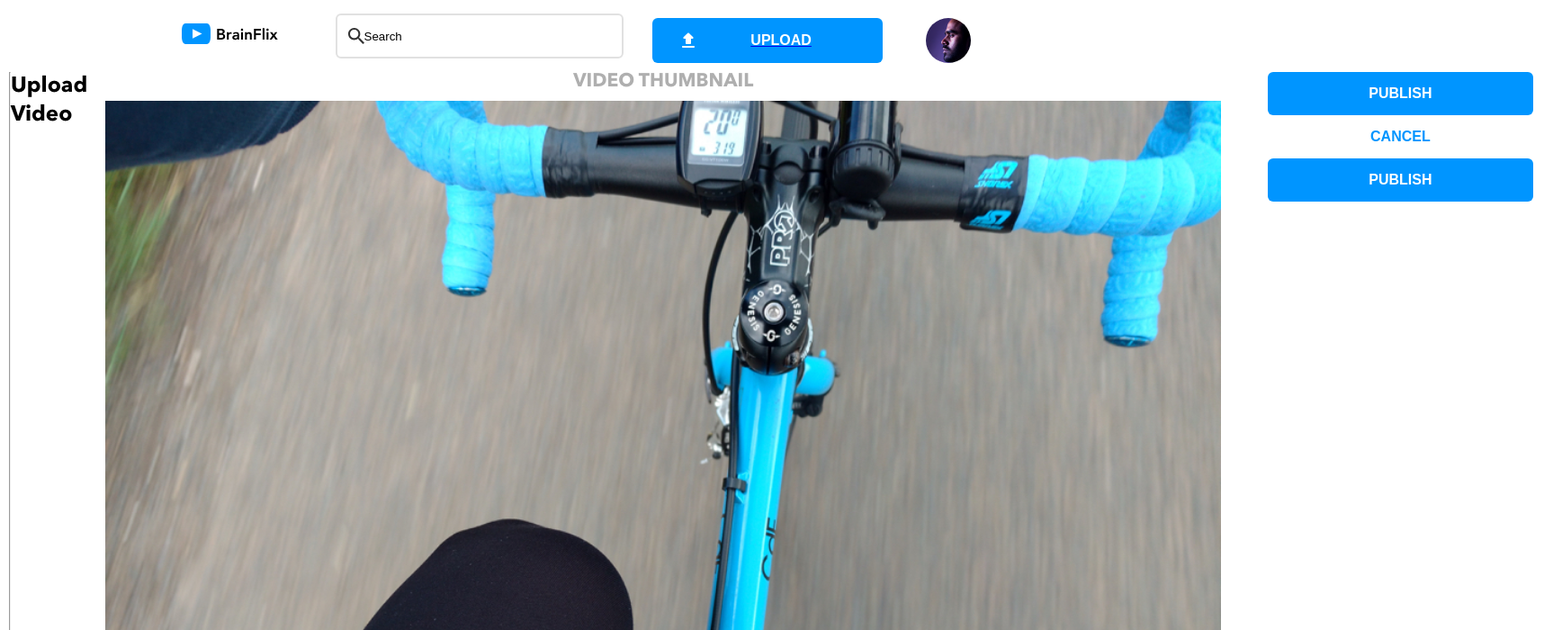
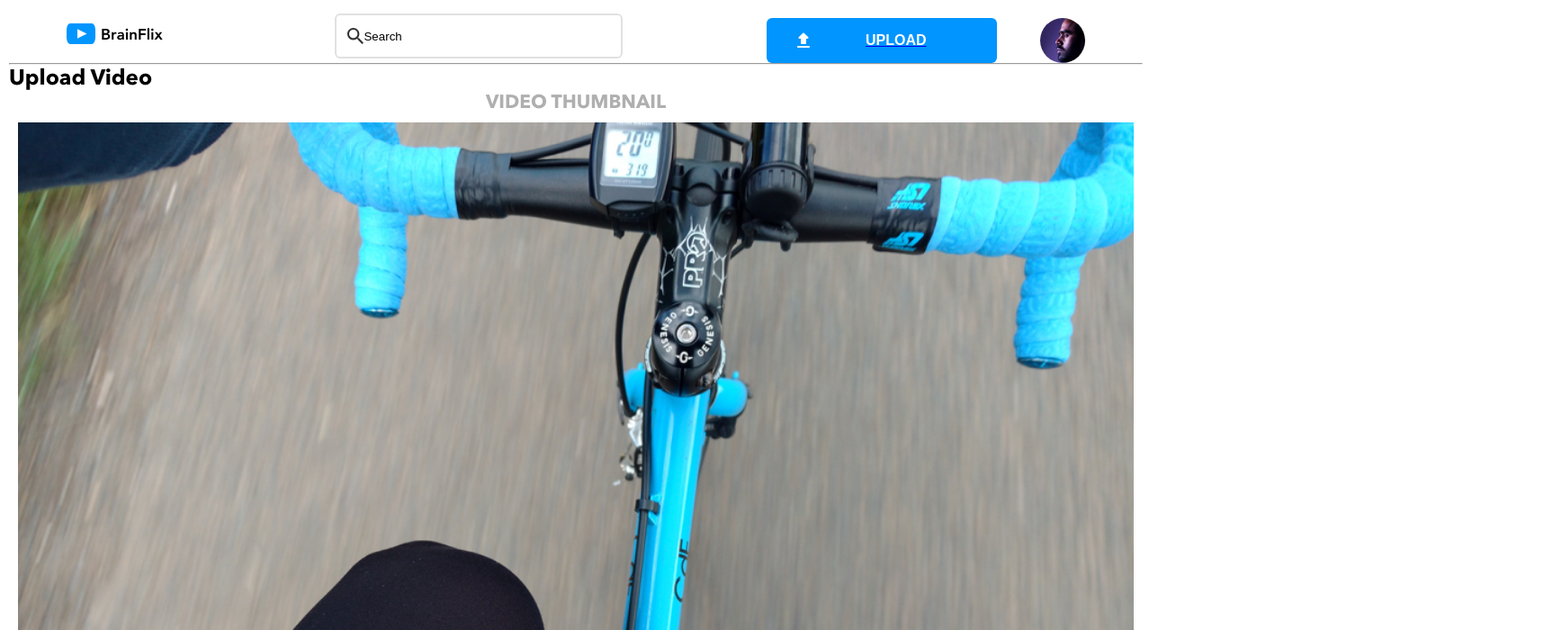
Before and after one commit to TyroneKong/Brainflix, a React (Create React App) app in the folder brainflix/: page /video in a window 1280 px wide. Shown: the top 700 px of the page at 90% size, 1736 px wide, since content can reach past the window. Built offline with nearby package versions, Linux system fonts and the light colour scheme.

Commit message:
hide second publish button on mobile and tablet

```diff
--- a/brainflix/src/pages/Upload/Upload.js
+++ b/brainflix/src/pages/Upload/Upload.js
@@ -10,36 +10,37 @@ class Upload extends React.Component {
         <div className="upload__header">
           <Header />
         </div>
-        <div className="upload">
-          <hr className="divider"></hr>
-          <div className="upload__heading-container">
-            <h1 className="upload__heading">Upload Video</h1>
+        <hr className="divider"></hr>
+
+        <div className="uploader">
+          <div className="uploader__heading-container">
+            <h1 className="uploader__heading">Upload Video</h1>
           </div>
-          <div className="upload__container">
-            <div className="upload__thumbnail">
-              <h2 className="upload__thumbnail-heading">VIDEO THUMBNAIL</h2>
+          <div className="uploader__container">
+            <div className="uploader__thumbnail">
+              <h2 className="uploader__thumbnail-heading">VIDEO THUMBNAIL</h2>
               <img
-                className="upload__thumbnail-image"
+                className="uploader__thumbnail-image"
                 src={thumbnailImage}
                 alt="bicycle handlebars"
               ></img>
             </div>
-            <form className="upload__form">
-              <div className="upload__input-container">
-                <label className="upload__input-label">
+            <form className="uploader__form">
+              <div className="uploader__input-container">
+                <label className="uploader__input-label">
                   TITLE YOUR VIDEO
                   <input
-                    className="upload__input"
+                    className="uploader__input"
                     placeholder="Add a title to your video"
                   ></input>
                 </label>
               </div>
 
-              <div className="upload__textarea-container">
-                <label className="upload__textarea-label">
+              <div className="uploader__textarea-container">
+                <label className="uploader__textarea-label">
                   ADD A VIDEO DESCRIPTION
                   <textarea
-                    className="upload__textarea"
+                    className="uploader__textarea"
                     placeholder="Add a description to your video"
                   ></textarea>
                 </label>
@@ -47,10 +48,10 @@ class Upload extends React.Component {
             </form>
           </div>
 
-          <div className="upload__buttons">
-            <button className="upload__button-publish">PUBLISH</button>
-            <button className="upload__button-cancel">CANCEL</button>
-            <button className="upload__button-publishDesktop">PUBLISH</button>
+          <div className="uploader__buttons">
+            <button className="uploader__button-publish">PUBLISH</button>
+            <button className="uploader__button-cancel">CANCEL</button>
+            <button className="uploader__button-publishDesktop">PUBLISH</button>
           </div>
         </div>
       </div>
--- a/brainflix/src/pages/Upload/Upload.scss
+++ b/brainflix/src/pages/Upload/Upload.scss
@@ -1,9 +1,12 @@
 @use "../../styles/partials/mixin" as *;
 @use "../../styles/partials/variables" as *;
 
-.upload {
-  // display: flex;
-  // flex-direction: column;
+.uploader {
+  @include tablet {
+    display: flex;
+    flex-direction: column;
+  }
+
   &__header {
     @include tablet {
       display: flex;
@@ -19,7 +22,6 @@
     flex-direction: column;
     align-items: center;
     @include tablet {
-      display: flex;
     }
   }
   &__thumbnail-image {
@@ -98,4 +100,10 @@
       display: none;
     }
   }
+  &__button-publishDesktop {
+    display: none;
+    @include desktop {
+      display: block;
+    }
+  }
 }
```
